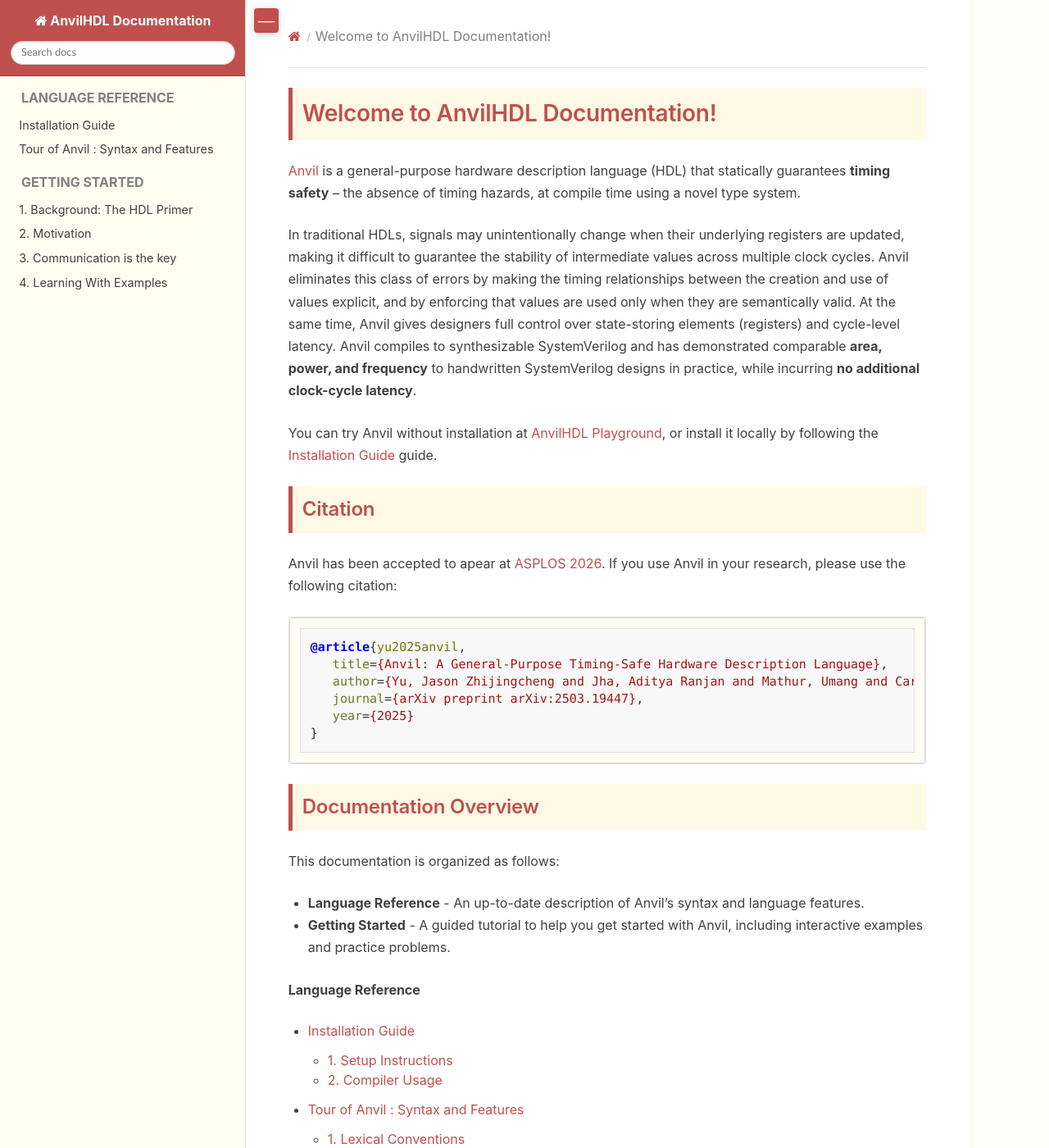
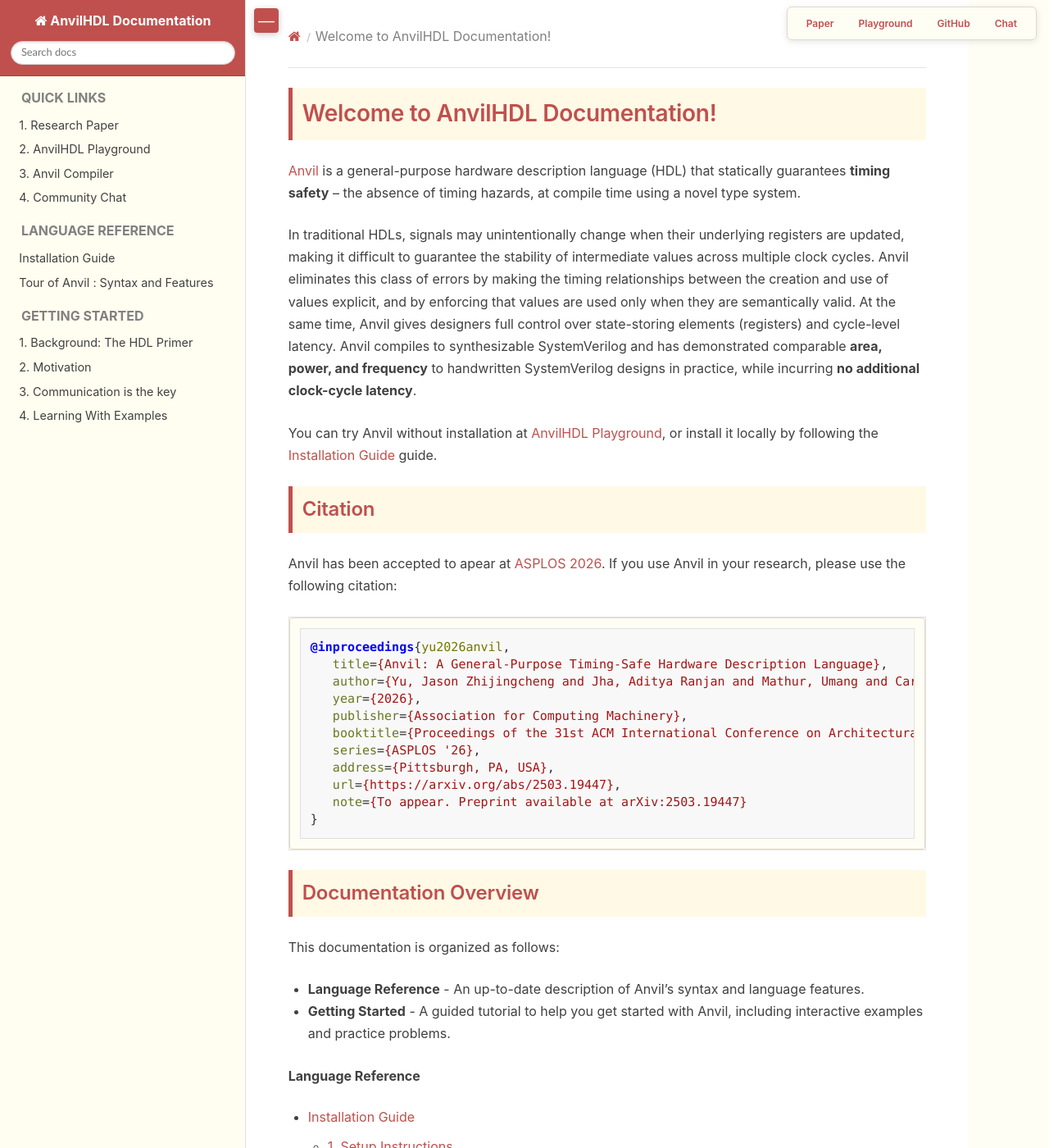
Before and after one commit to AnvilHDL/anvil-docs, a Sphinx documentation site: the page built from docs/index.rst, in a window 1280 px wide and 1400 px high. Shown: the whole window at 82% size. Built offline with Sphinx 7.4.7 and the Read the Docs theme 3.1.0, drawn with Linux system fonts in a browser that asks for light colours.

Commit message:
add floating navbar and update citations

```diff
--- a/docs/index.rst
+++ b/docs/index.rst
@@ -20,11 +20,16 @@
 
 .. code-block:: bibtex
 
-   @article{yu2025anvil,
+   @inproceedings{yu2026anvil,
       title={Anvil: A General-Purpose Timing-Safe Hardware Description Language},
       author={Yu, Jason Zhijingcheng and Jha, Aditya Ranjan and Mathur, Umang and Carlson, Trevor E and Saxena, Prateek},
-      journal={arXiv preprint arXiv:2503.19447},
-      year={2025}
+      year={2026},
+      publisher={Association for Computing Machinery},
+      booktitle={Proceedings of the 31st ACM International Conference on Architectural Support for Programming Languages and Operating Systems},
+      series={ASPLOS '26},
+      address={Pittsburgh, PA, USA},
+      url={https://arxiv.org/abs/2503.19447},
+      note={To appear. Preprint available at arXiv:2503.19447}
    }
 
 Documentation Overview
@@ -58,6 +63,7 @@
 * `Research Paper Preprint <https://arxiv.org/abs/2503.19447>`_
 * `AnvilHDL Playground <https://anvil.kisp-lab.org/>`_
 * `Anvil Compiler <https://github.com/kisp-nus/anvil>`_
+* `Community Chat <https://anvilhdl.zulipchat.com/>`_
 
 
 Contact Us
--- a/docs/static/navbar-toggle.js
+++ b/docs/static/navbar-toggle.js
@@ -1,5 +1,32 @@
 // Navbar Toggle Functionality
 document.addEventListener('DOMContentLoaded', function() {
+    const quickLinksNav = document.createElement('nav');
+    quickLinksNav.className = 'quick-links-navbar';
+    quickLinksNav.innerHTML = `
+        <a href="https://arxiv.org/abs/2503.19447" target="_blank" title="Research Paper">Paper</a>
+        <a href="https://anvil.kisp-lab.org/" target="_blank" title="AnvilHDL Playground">Playground</a>
+        <a href="https://github.com/kisp-nus/anvil" target="_blank" title="Anvil Compiler">GitHub</a>
+        <a href="https://anvilhdl.zulipchat.com/" target="_blank" title="Community Chat">Chat</a>
+    `;
+    document.body.appendChild(quickLinksNav);
+
+
+    const menuNav = document.querySelector('.wy-menu.wy-menu-vertical');
+    if (menuNav) {
+        const sidebarLinks = document.createElement('div');
+        sidebarLinks.className = 'toctree-wrapper compound';
+        sidebarLinks.innerHTML = `
+            <p class="caption" role="heading"><span class="caption-text">Quick Links</span></p>
+            <ul>
+                <li class="toctree-l1"><a class="reference external" href="https://arxiv.org/abs/2503.19447" target="_blank">1. Research Paper</a></li>
+                <li class="toctree-l1"><a class="reference external" href="https://anvil.kisp-lab.org/" target="_blank">2. AnvilHDL Playground</a></li>
+                <li class="toctree-l1"><a class="reference external" href="https://github.com/kisp-nus/anvil" target="_blank">3. Anvil Compiler</a></li>
+                <li class="toctree-l1"><a class="reference external" href="https://anvilhdl.zulipchat.com/" target="_blank">4. Community Chat</a></li>
+            </ul>
+        `;
+        menuNav.insertBefore(sidebarLinks, menuNav.firstChild);
+    }
+
     const toggleBtn = document.createElement('button');
     toggleBtn.className = 'navbar-toggle-btn';
     toggleBtn.innerHTML = '☰';
--- a/docs/static/static.css
+++ b/docs/static/static.css
@@ -1,4 +1,39 @@
 /* Navbar Toggle Button */
+
+
+.quick-links-navbar {
+    position: fixed;
+    top: 8px;
+    right: 15px;
+    z-index: 9998;
+    background: #fffef5;
+    padding: 6px 12px;
+    display: flex;
+    gap: 8px;
+    box-shadow: 0 2px 8px rgba(0,0,0,0.1);
+    border-radius: 6px;
+    border: 1px solid #e0d8c8;
+}
+
+.quick-links-navbar a {
+    color: #c0504d;
+    text-decoration: none;
+    font-size: 12px;
+    font-weight: 600;
+    padding: 5px 10px;
+    border-radius: 4px;
+    transition: all 0.2s;
+    white-space: nowrap;
+    background: transparent;
+    border: 1px solid transparent;
+}
+
+.quick-links-navbar a:hover {
+    background: #c0504d;
+    color: white;
+    text-decoration: none;
+    border-color: #c0504d;
+}
 
 .navbar-toggle-btn {
     position: fixed;
@@ -718,6 +753,11 @@
 
 @media (max-width: 768px) {
 
+    /* Hide quick links navbar on mobile - too cramped */
+    .quick-links-navbar {
+        display: none !important;
+    }
+
     .wy-nav-top {
         background-color: #c0504d !important;
         color: white !important;
```
